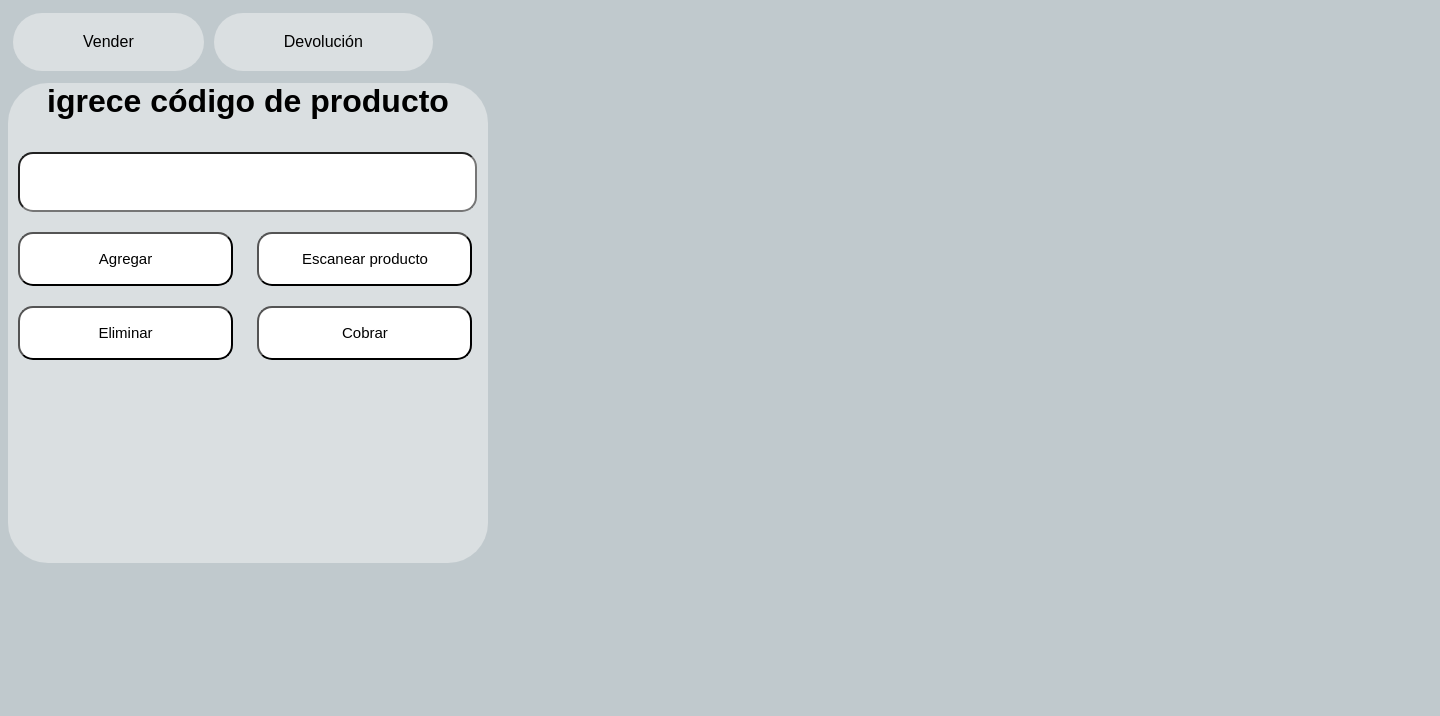
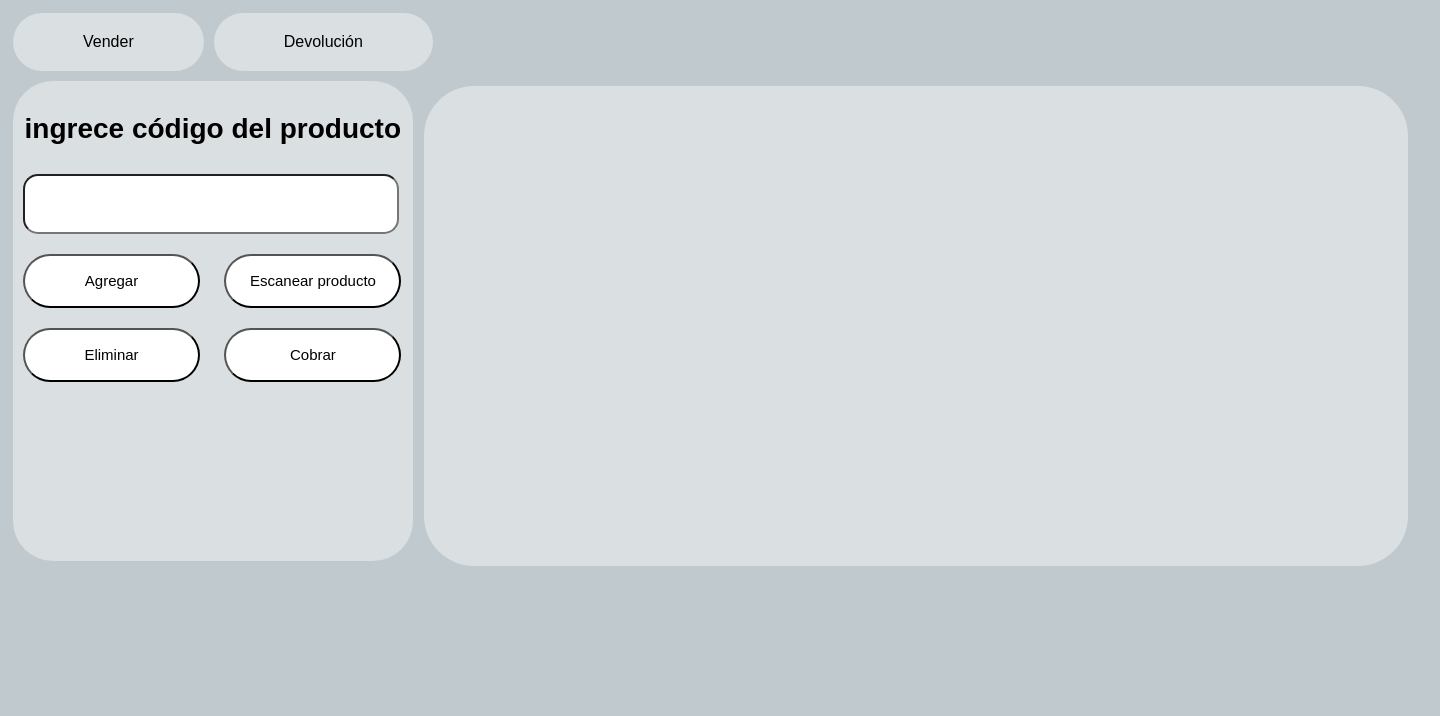
Before and after one commit to JulioCampos-Z5/ProyectoWeb, a PHP site: page /HTML/Vender.html in a window 1440 px wide. Shown: the top 716 px of the page. Run offline with PHP 8.4, Linux system fonts and the light colour scheme.

Commit message:
muchos cambios

```diff
--- a/PROYECTO_SSPBD/HTML/CSS/Vender.css
+++ b/PROYECTO_SSPBD/HTML/CSS/Vender.css
@@ -1,6 +1,16 @@
 body {
     font-family: Arial, Helvetica, sans-serif;
     background-color: #C0C9CD;
+    float: left;
+}
+
+main {
+    width: 1400px;
+    float: left;
+}
+
+.PR {
+    display: flex;
 }
 
 /* nav {} */
@@ -9,12 +19,10 @@ nav ul {
     list-style-type: none;
     margin: 0;
     padding: 0;
-
 }
 
 nav ul li {
     float: left;
-
 }
 
 nav ul li a {
@@ -23,7 +31,6 @@ nav ul li a {
     text-align: center;
     padding: 20px 70px;
     text-decoration: none;
-
 }
 
 nav ul li a:hover {
@@ -42,13 +49,26 @@ a {
 }
 
 .Venta {
+    margin: 5px;
     border-radius: 40px;
     background-color: #DADFE1;
-    width: 480px;
+    width: 414px;
     height: 480px;
 }
-.Venta h1{
+
+.Venta h1 {
+    padding: 13px 0px 0px 0px;
+    font-size: 28px;
     text-align: center;
+}
+
+iframe {
+    margin: 10px 0px 0px 6px;
+    background-color: #DADFE1;
+    border-radius: 50px;
+    height: 480px;
+    width: 1020px;
+
 }
 
 #Barra {
@@ -56,7 +76,7 @@ a {
     border-radius: 15px;
     font-size: 30px;
     height: 54px;
-    width: 94%;
+    width: 92%;
 }
 
 .Boton :hover {
@@ -66,8 +86,8 @@ a {
 .Boton {
     margin: 10px;
     background-color: #ffffff;
-    border-radius: 15px;
+    border-radius: 50px;
     font-size: 15px;
     height: 54px;
-    width: 215px;
+    width: 177px;
 }
--- a/PROYECTO_SSPBD/HTML/Vender.html
+++ b/PROYECTO_SSPBD/HTML/Vender.html
@@ -15,20 +15,18 @@
             <li><a href="#">Devolución</a></li>
         </ul>
     </nav>
-    <br>
-    <br>
-    <br>
     <main>
+        <div class="PR">
             <div class="Venta">
-            <h1>igrece código de producto</h1>
+                <h1>ingrece código del producto</h1>
                 <input type="text" name="Barra" id="Barra"> <br>
                 <input class="Boton" type="button" value="Agregar">
                 <input class="Boton" type="button" value="Escanear producto"> <br>
                 <input class="Boton" type="button" value="Eliminar">
                 <input class="Boton" type="button" value="Cobrar">
-
             </div>
             <iframe src="" frameborder="0"></iframe>
+        </div>
     </main>
 </body>
 
--- a/PROYECTO_SSPBD/PHP/index.php
+++ b/PROYECTO_SSPBD/PHP/index.php
@@ -5,7 +5,7 @@ $contraseña = '5544'; // Cambiar según tu configuración
 $base_de_datos = 'tienda_de_ropa'; // Cambiar según tu configuración
 
 // Crear una conexión
-$conexion = new mysqli($host, $usuario, $contraseña,$base_de_datos);
+$conexion = new mysqli($host, $usuario, $contraseña, $base_de_datos);
 
 // Verificar la conexión
 if ($conexion->connect_error) {
@@ -16,3 +16,4 @@ echo "Conexión exitosa";
 
 // Cerrar la conexión
 $conexion->close();
+?>
```
Lines whose indentation alone changed are shown as unchanged.
